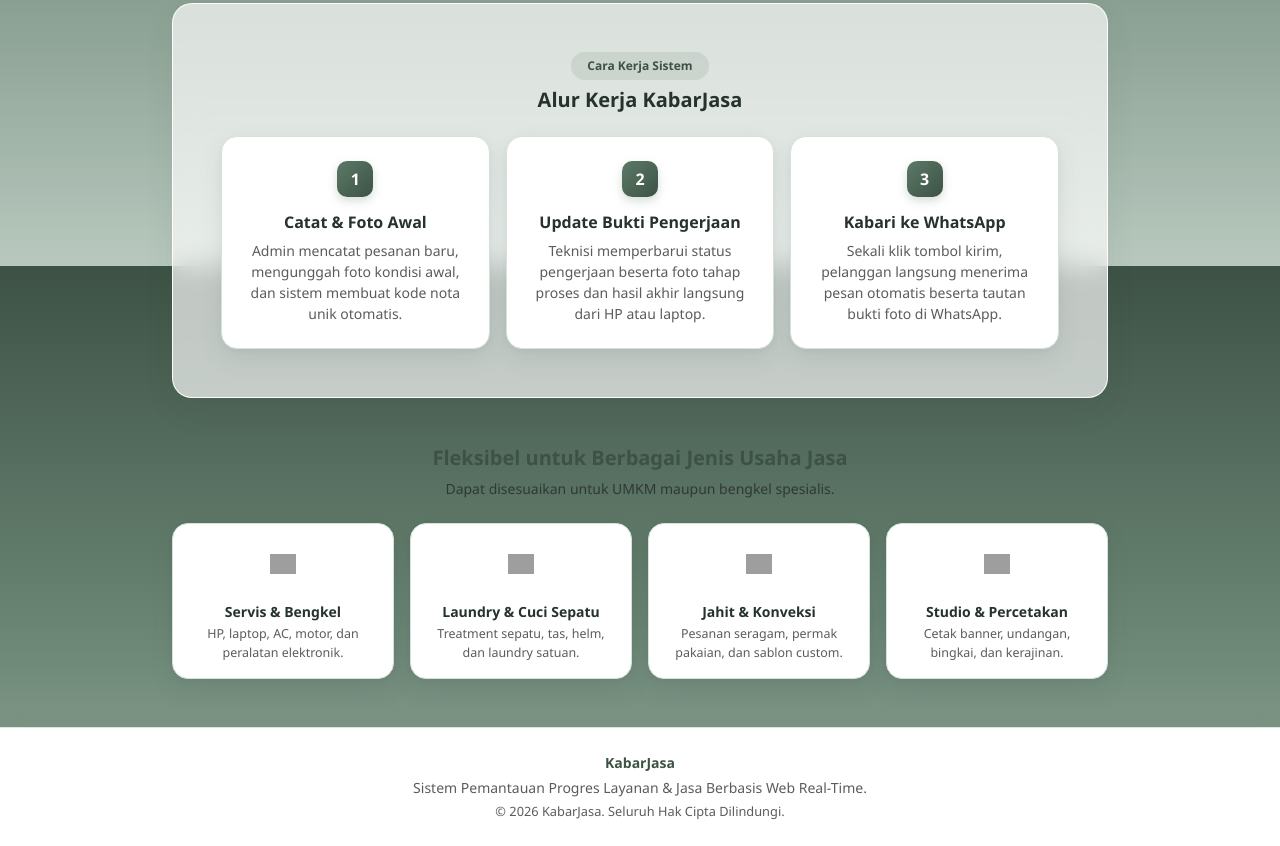
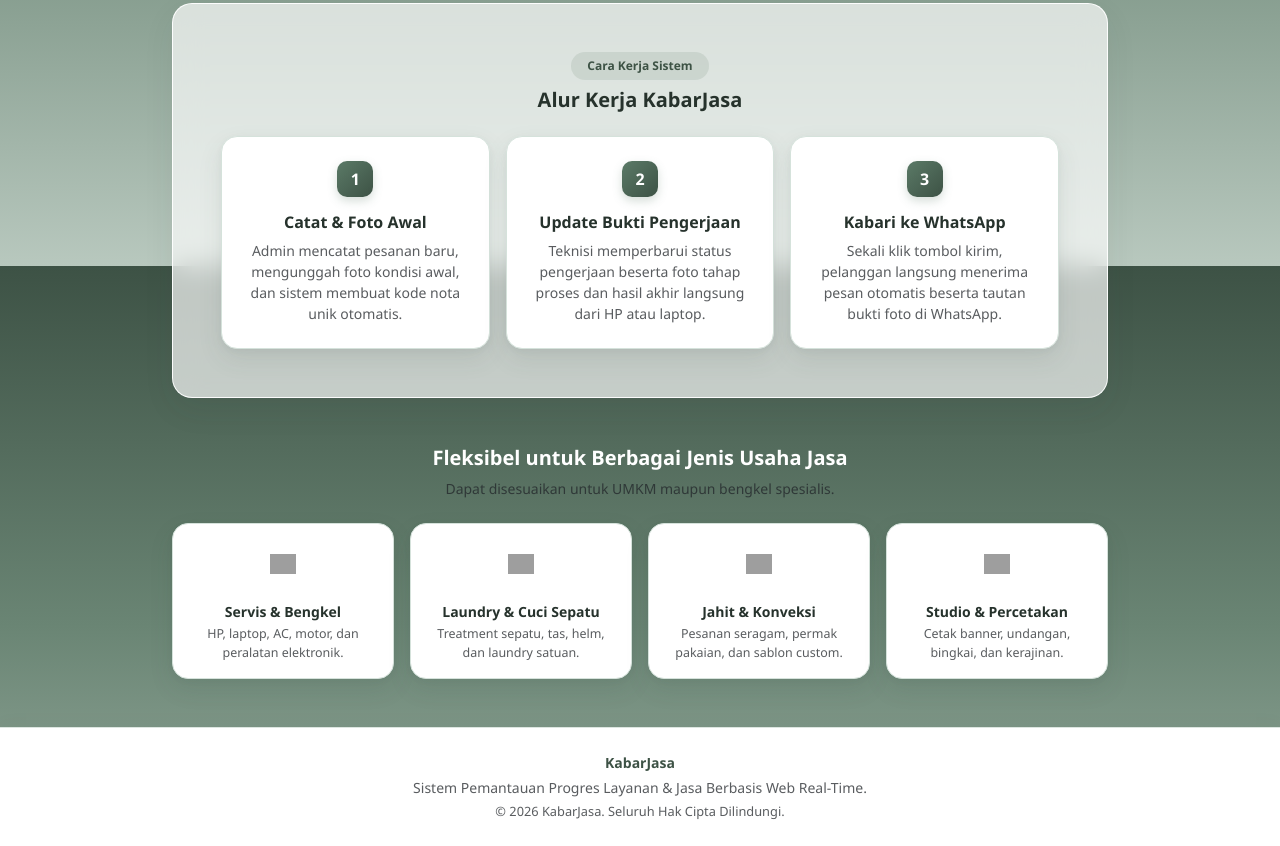
Before and after one commit to wcodecraft-id/progres-service, a plain HTML site: page index.html in a window 1280 px wide. Shown: the part 534-1380 px from the top of the page. Drawn offline with nearby package versions, Linux system fonts and the light colour scheme; grey boxes are pictures that could not be loaded.

Commit message:
Update index.html

```diff
--- a/index.html
+++ b/index.html
@@ -215,7 +215,7 @@
 <section class="pb-5">
   <div class="container" style="max-width: 960px;">
     <div class="text-center mb-4">
-      <h5 class="fw-bold" style="color: #3D5245;">Fleksibel untuk Berbagai Jenis Usaha Jasa</h5>
+      <h5 class="fw-bold" style="color: #ffffff;">Fleksibel untuk Berbagai Jenis Usaha Jasa</h5>
       <p class="text-muted small">Dapat disesuaikan untuk UMKM maupun bengkel spesialis.</p>
     </div>
     <div class="row g-3">
```
